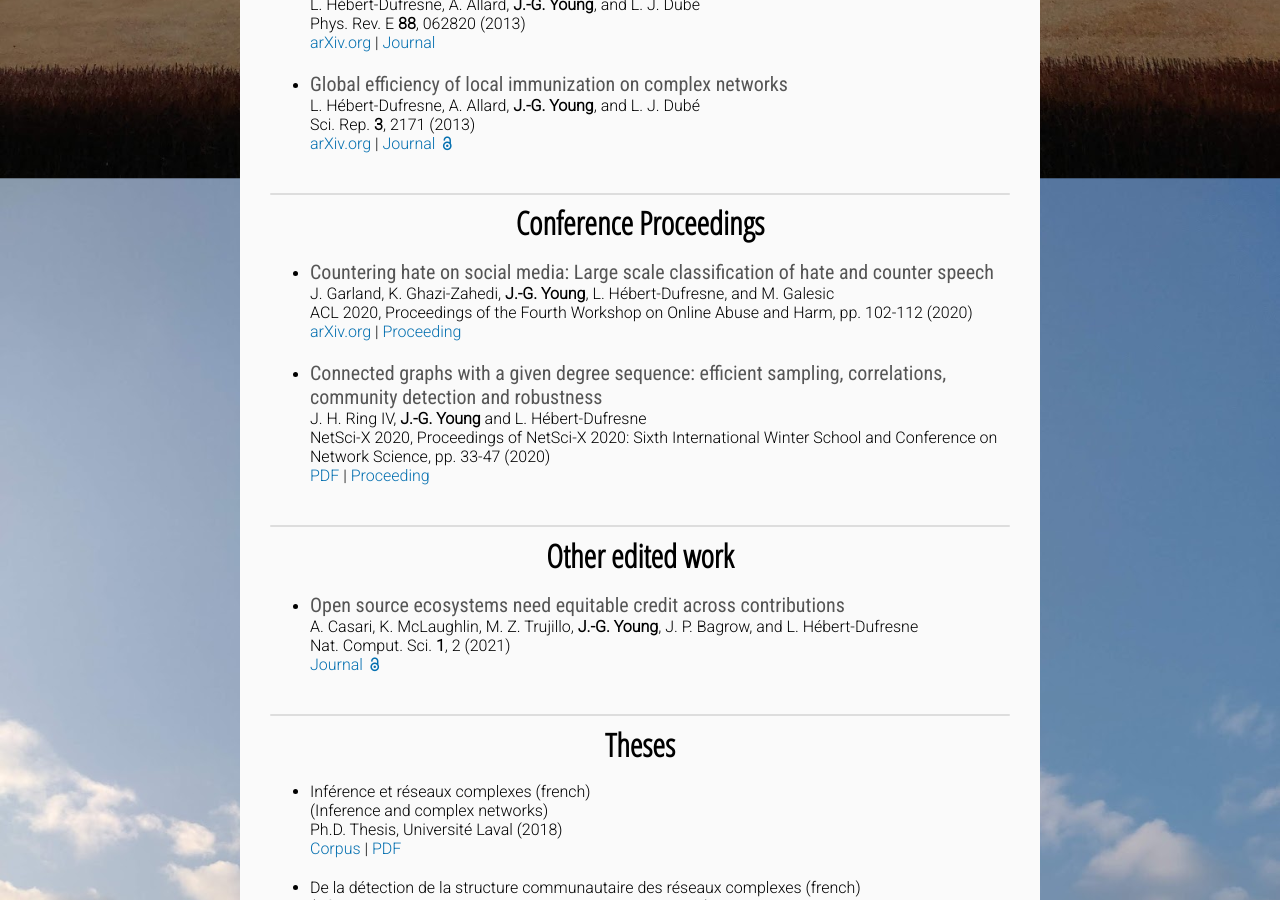
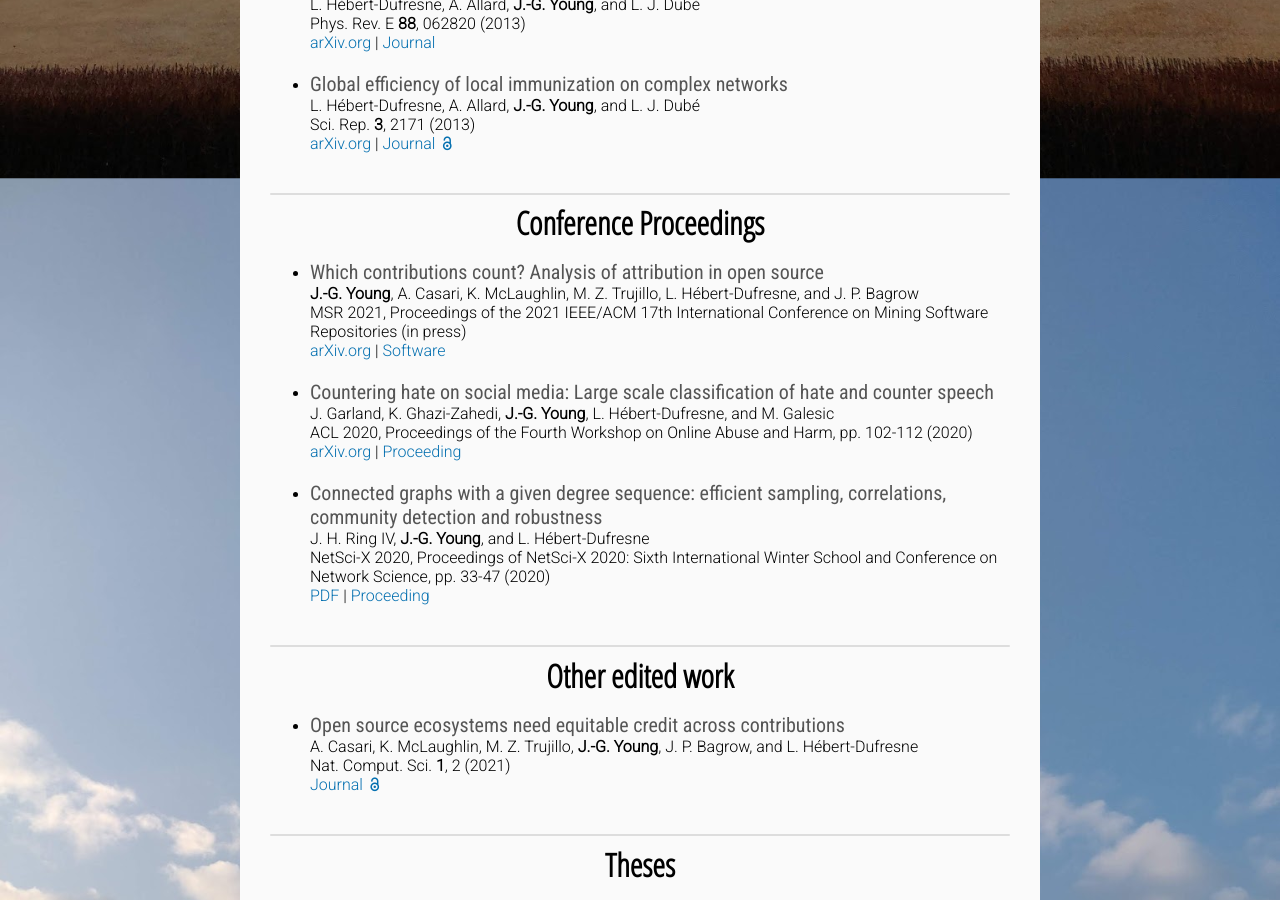
Before and after one commit to jg-you/jg-you.github.io, a Jekyll site: the page built from publications.md, in a window 1280 px wide and 900 px high, scrolled down 3235 px. Built offline with Jekyll 4.4.1, drawn with Linux system fonts in a browser that asks for light colours; some web fonts are replaced; comment, search, counter and statistics services are not loaded.

Commit message:
MSR paper

```diff
--- a/publications.md
+++ b/publications.md
@@ -152,13 +152,18 @@ Sci. Rep. **3**, 2171 (2013)<br/>
 
 ## Conference Proceedings
 
+* <span class="pub-title">Which contributions count? Analysis of attribution in open source</span><br/>
+**J.-G. Young**, A. Casari, K. McLaughlin, M. Z. Trujillo, L. Hébert-Dufresne, and J. P. Bagrow <br/>
+MSR 2021, Proceedings of the 2021 IEEE/ACM 17th International Conference on Mining Software Repositories (in press)<br/>
+[arXiv.org](https://arxiv.org/abs/2103.11007) | [Software](https://doi.org/10.6084/m9.figshare.13966898.v1)
+
 * <span class="pub-title">Countering hate on social media: Large scale classification of hate and counter speech</span><br/>
 J. Garland, K. Ghazi-Zahedi, **J.-G. Young**, L. Hébert-Dufresne, and M. Galesic<br/>
 ACL 2020, Proceedings of the Fourth Workshop on Online Abuse and Harm, pp. 102-112 (2020)<br/>
 [arXiv.org](https://arxiv.org/abs/2006.01974) | [Proceeding](https://www.aclweb.org/anthology/2020.alw-1.13/)
 
 * <span class="pub-title">Connected graphs with a given degree sequence: efficient sampling, correlations, community detection and robustness</span><br/>
-J. H. Ring IV, **J.-G. Young** and L. Hébert-Dufresne <br/>
+J. H. Ring IV, **J.-G. Young**, and L. Hébert-Dufresne <br/>
 NetSci-X 2020, Proceedings of NetSci-X 2020: Sixth International Winter School and Conference on Network Science, pp. 33-47 (2020)<br/>
 [PDF](/assets/CCM.pdf) | [Proceeding](https://link.springer.com/chapter/10.1007%2F978-3-030-38965-9_3)
 
```
